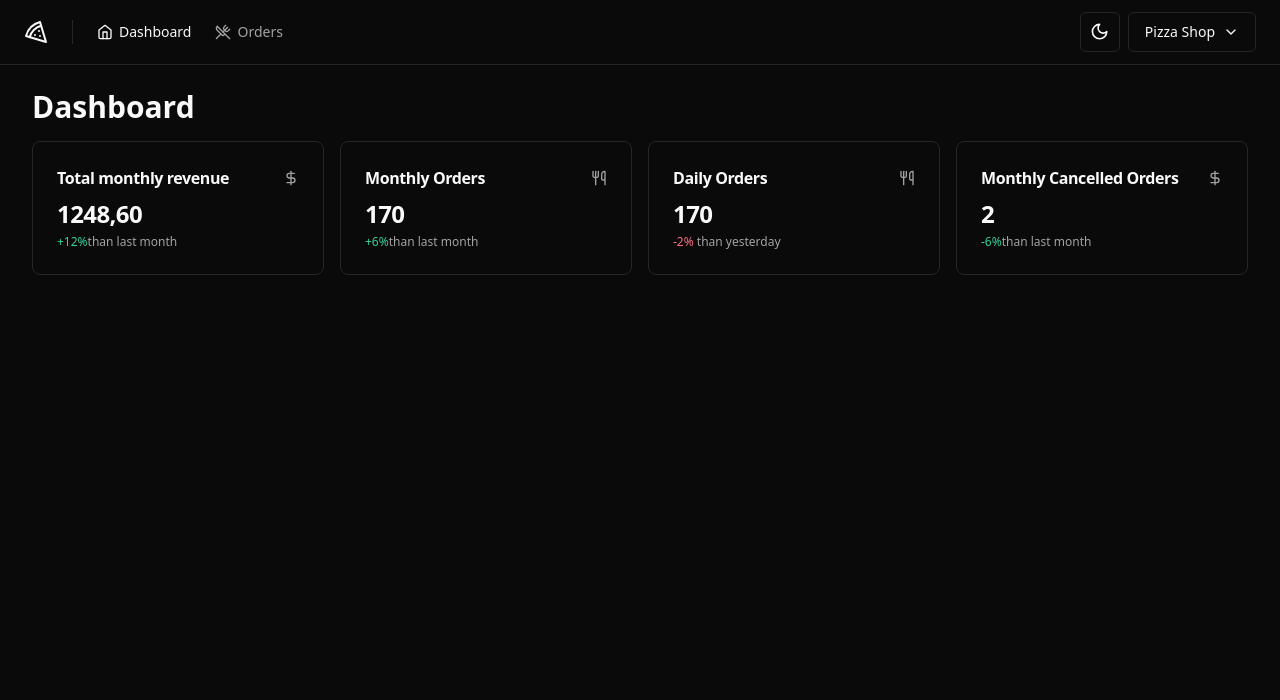
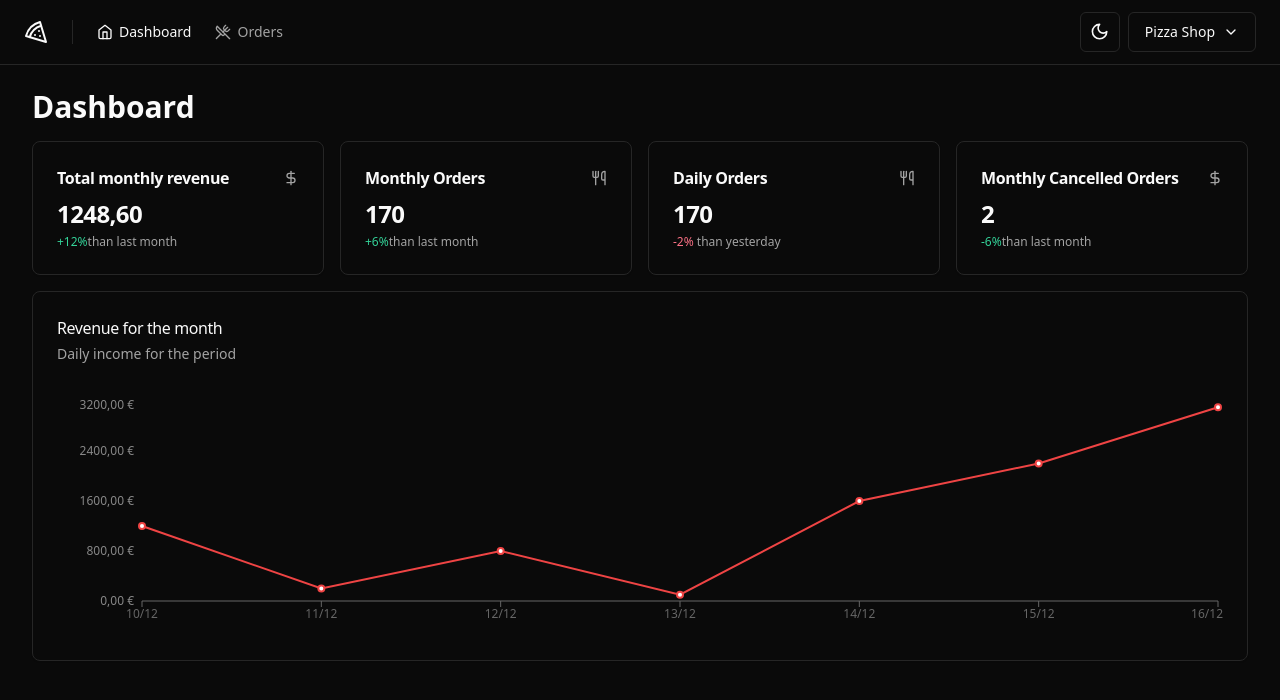
Before and after one commit to fsmaiorano/pizzashop, a React (Vite) app in the folder pizzashop-web/: page / in a window 1280 px wide. Shown: the top 700 px of the page. Built offline with nearby package versions, Linux system fonts and the light colour scheme.

Commit message:
Add RevenueChart component to dashboard

```diff
--- a/pizzashop-web/package.json
+++ b/pizzashop-web/package.json
@@ -30,6 +30,7 @@
     "react-helmet-async": "^2.0.4",
     "react-hook-form": "^7.49.3",
     "react-router-dom": "^6.21.3",
+    "recharts": "^2.10.4",
     "shadcn-ui": "^0.8.0",
     "sonner": "^1.3.1",
     "sort-by": "^1.2.0",
--- a/pizzashop-web/src/pages/app/dashboard/dashboard.tsx
+++ b/pizzashop-web/src/pages/app/dashboard/dashboard.tsx
@@ -4,6 +4,7 @@
 import { MonthCancelledOrdersAmountCard } from './month-cancelled-orders-amount-card'
 import { MonthOrdersAmountCard } from './month-orders-amount-card'
 import { MonthRevenueCard } from './month-revenue-card'
+import { RevenueChart } from './revenue-chart'
 
 export function Dashboard() {
   return (
@@ -18,6 +19,10 @@
           <DayOrdersAmountCard />
           <MonthCancelledOrdersAmountCard />
         </div>
+
+        <div className="grid-col-9 grid gap-4">
+          <RevenueChart />
+        </div>
       </div>
     </>
   )
--- /dev/null
+++ b/pizzashop-web/src/pages/app/dashboard/revenue-chart.tsx
@@ -0,0 +1,68 @@
+import {
+  Line,
+  LineChart,
+  ResponsiveContainer,
+  Tooltip,
+  XAxis,
+  YAxis,
+} from 'recharts'
+import colors from 'tailwindcss/colors'
+
+import {
+  Card,
+  CardContent,
+  CardDescription,
+  CardHeader,
+  CardTitle,
+} from '@/components/ui/card'
+
+const data = [
+  { date: '10/12', ravenue: 1200 },
+  { date: '11/12', ravenue: 200 },
+  { date: '12/12', ravenue: 800 },
+  { date: '13/12', ravenue: 100 },
+  { date: '14/12', ravenue: 1600 },
+  { date: '15/12', ravenue: 2200 },
+  { date: '16/12', ravenue: 3100 },
+]
+
+export function RevenueChart() {
+  return (
+    <Card className="col-span-6">
+      <CardHeader className="flex-row items-center justify-between pb-8">
+        <div className="space-y-1">
+          <CardTitle className="text-base font-medium">
+            Revenue for the month
+          </CardTitle>
+          <CardDescription>Daily income for the period</CardDescription>
+        </div>
+      </CardHeader>
+      <CardContent>
+        <ResponsiveContainer width="100%" height={240}>
+          <LineChart data={data} style={{ fontSize: 12 }}>
+            <XAxis dataKey="date" />
+            <YAxis
+              stroke="#888"
+              axisLine={false}
+              tickLine={false}
+              width={80}
+              tickFormatter={(value: number) =>
+                value.toLocaleString('pt-PT', {
+                  style: 'currency',
+                  currency: 'EUR',
+                })
+              }
+            />
+            <Line
+              strokeWidth={2}
+              type="linear"
+              dataKey="ravenue"
+              stroke={colors.red['500']}
+            />
+            <Tooltip />
+          </LineChart>
+        </ResponsiveContainer>
+      </CardContent>
+    </Card>
+  )
+}
```
Also changed, not shown: 1 other file (tests, documents, lock files or other folders).
